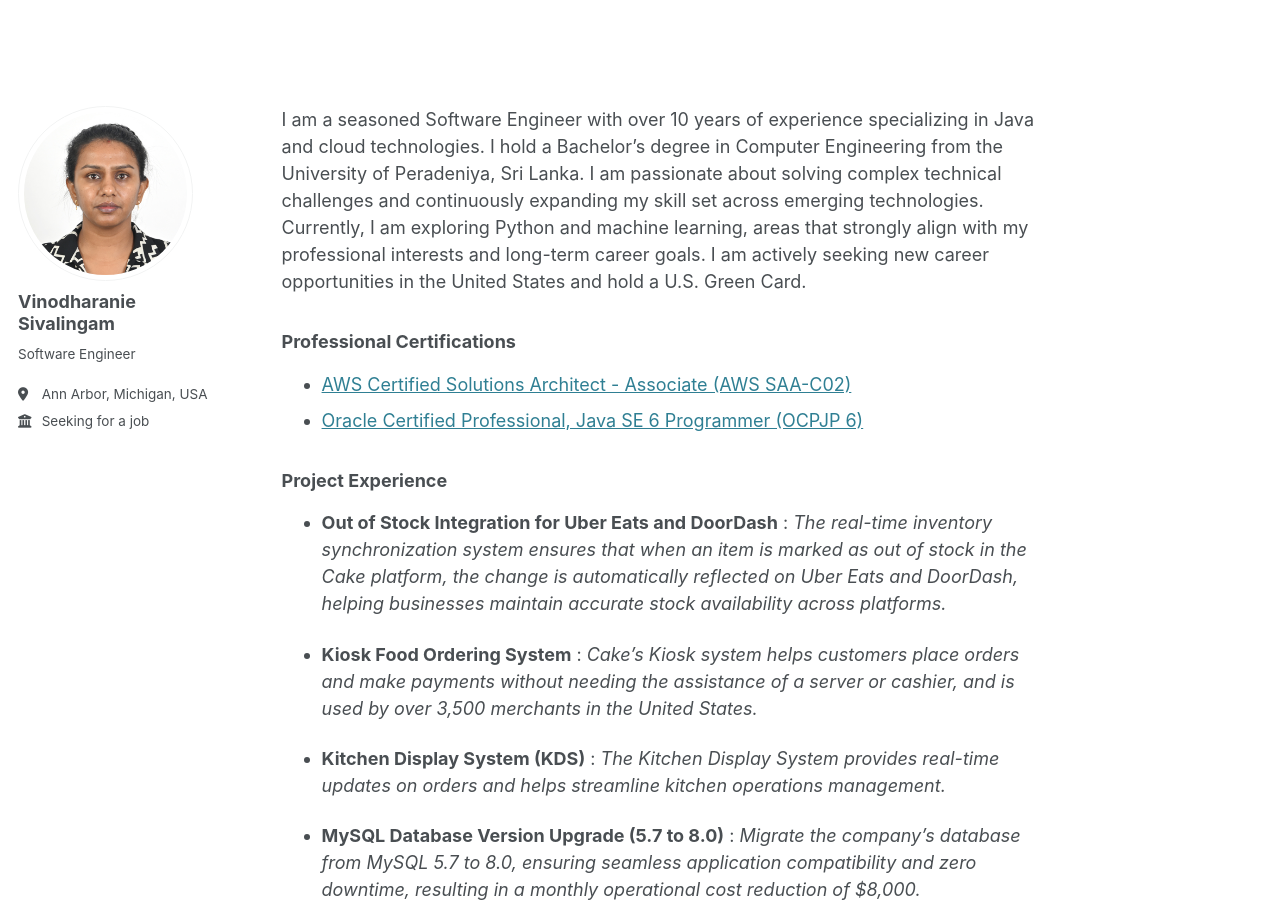
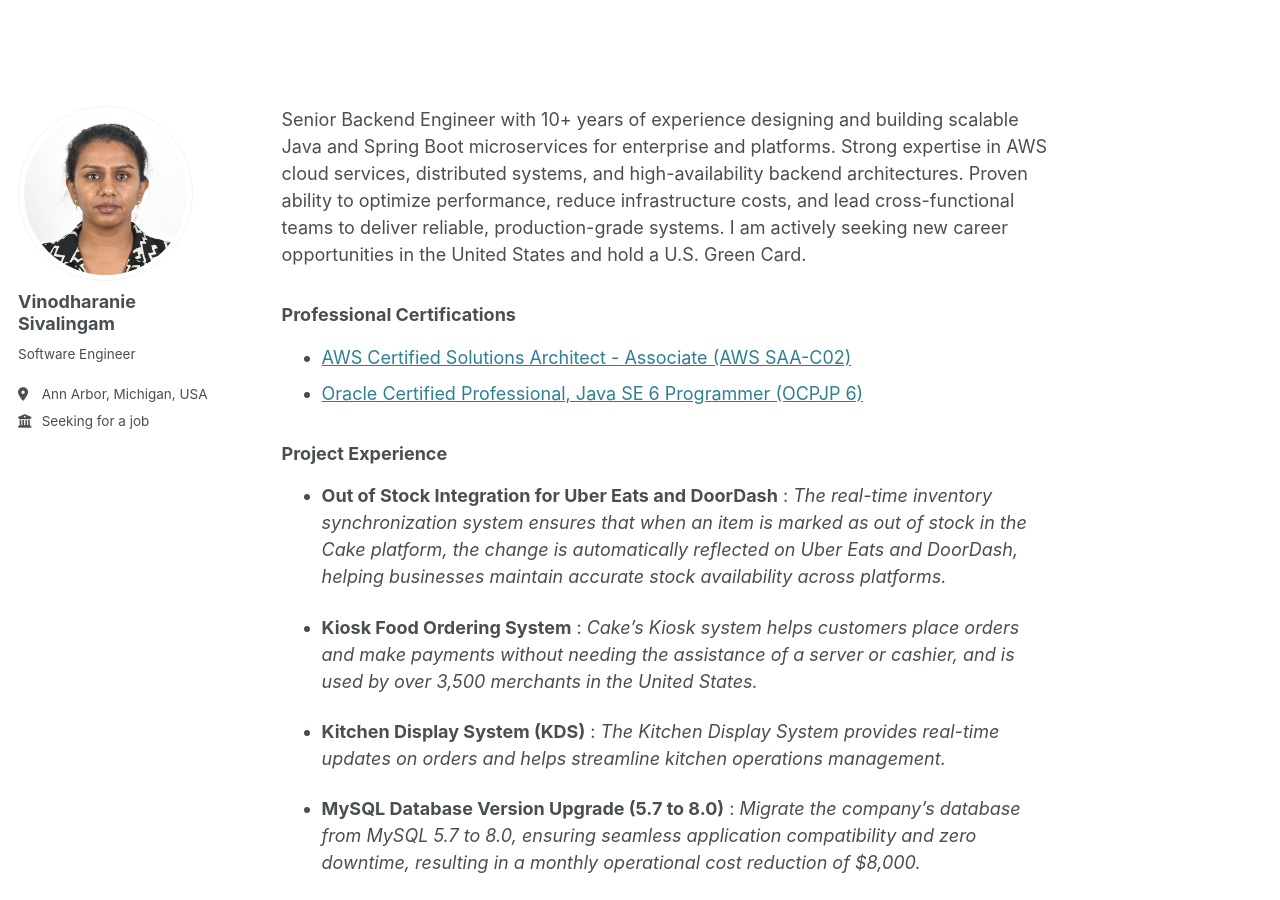
Before and after one commit to vinodharanie/vinodharanie.github.io, a Jekyll site: the page built from _pages/about.md, in a window 1280 px wide and 900 px high. Built offline with Jekyll 4.4.1, drawn with Linux system fonts in a browser that asks for light colours.

Commit message:
Update about.md

```diff
--- a/_pages/about.md
+++ b/_pages/about.md
@@ -5,8 +5,7 @@ redirect_from:
 - /about/
 - /about.html
 ---
-
-I am a seasoned Software Engineer with over 10 years of experience specializing in Java and cloud technologies. I hold a Bachelor’s degree in Computer Engineering from the University of Peradeniya, Sri Lanka. I am passionate about solving complex technical challenges and continuously expanding my skill set across emerging technologies. Currently, I am exploring Python and machine learning, areas that strongly align with my professional interests and long-term career goals. I am actively seeking new career opportunities in the United States and hold a U.S. Green Card.
+Senior Backend Engineer with 10+ years of experience designing and building scalable Java and Spring Boot microservices for enterprise and platforms. Strong expertise in AWS cloud services, distributed systems, and high-availability backend architectures. Proven ability to optimize performance, reduce infrastructure costs, and lead cross-functional teams to deliver reliable, production-grade systems. I am actively seeking new career opportunities in the United States and hold a U.S. Green Card.
 
 ### Professional Certifications
 - [AWS Certified Solutions Architect - Associate (AWS SAA-C02)](https://www.credly.com/badges/8ad31d47-6807-4703-92a8-958d143fb262?source=linked_in_profile)
```
